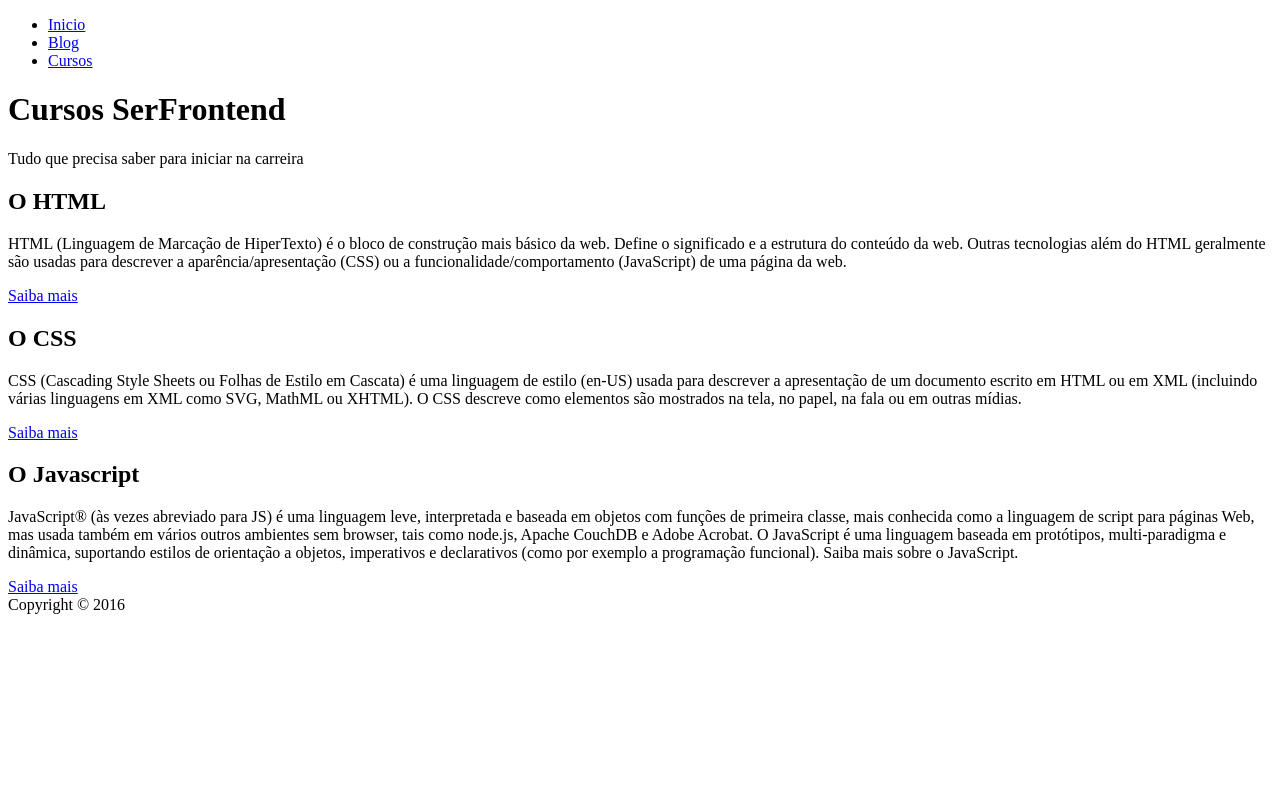
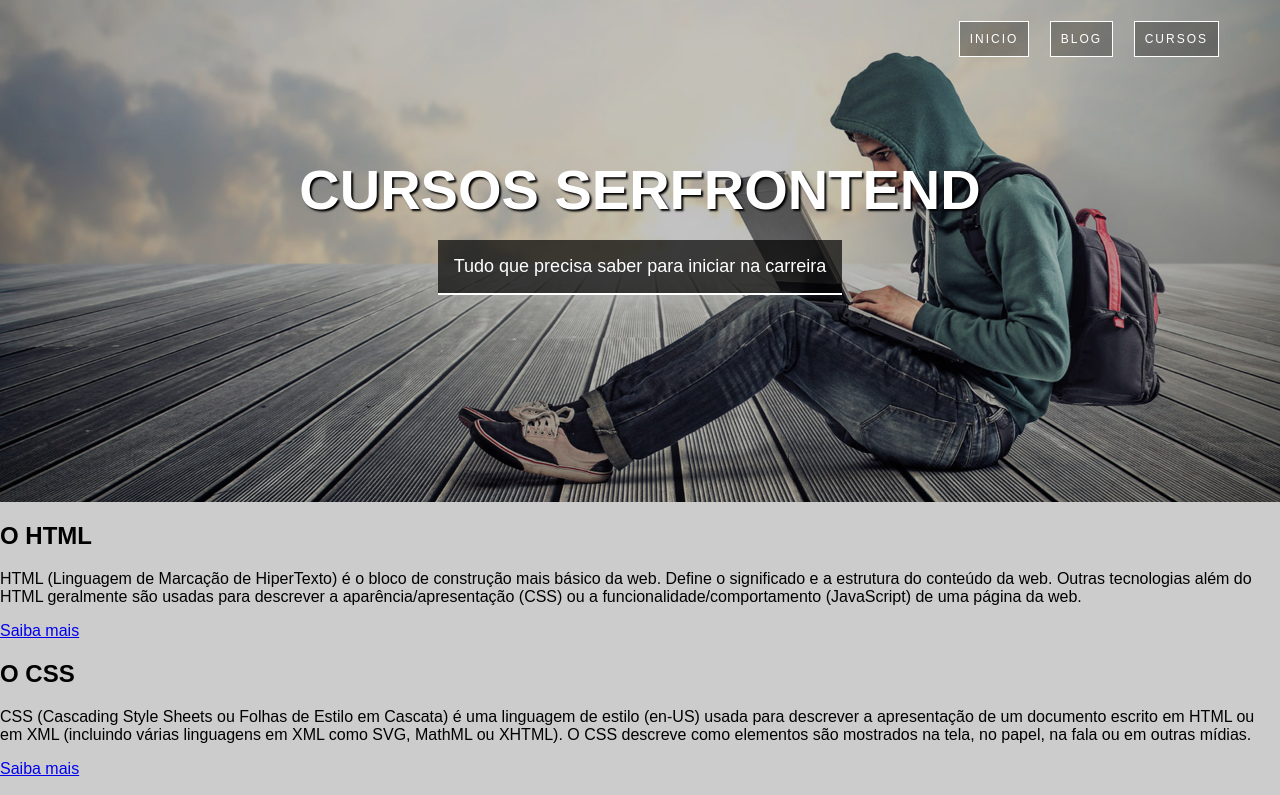
Before and after one commit to ThiagoTDS/PaginaFrontend, a plain HTML site: page index.html in a window 1280 px wide. Shown: the top 795 px of the page. Drawn offline with Linux system fonts and the light colour scheme.

Commit message:
Update navbar index page style CSS

```diff
--- /dev/null
+++ b/css/style.css
@@ -0,0 +1,54 @@
+body{
+    margin: 0;
+    font-family: Arial, Helvetica, sans-serif;
+    background-color: #ccc;
+}
+.hero{
+    background-image: url(../imagens/bg-3.jpg);
+    height: 500px;
+    background-size: cover;
+    background-position: right center;
+    padding: 1px;
+}
+.hero-content{
+    margin: 100px auto 0 auto;
+    width: 80%;
+    text-align: center;
+    color: #fff;
+}
+.hero-content h1{
+    font-size: 56px;
+    text-shadow: 2px 2px 2px #000;
+    text-transform: uppercase;
+    margin-bottom: 0;
+}
+.hero-content p{
+    background-color: rgba(0,0,0,0.7);
+    font-size: 18px;
+    display: inline-block;
+    padding: 16px;
+    border-bottom: 2px solid;
+}
+.hero nav ul{
+    margin: 20px 60px 0 0;
+    text-align: right;
+}
+.hero nav li{
+    display: inline-block;
+    list-style-type: none;
+    border: 1px solid white;
+    margin-left: 16px;
+}
+.hero nav a{
+    background-color: rgba(0,0,0,0.3);
+    padding: 10px;
+    display: block;
+    color: white;
+    text-decoration: none;
+    text-transform: uppercase;
+    font-size: 12px;
+    letter-spacing: 2px;
+}
+.hero nav a:hover{
+    background-color: rgba(0,0,0,0.5);
+}
--- a/index.html
+++ b/index.html
@@ -4,6 +4,7 @@
     <meta charset="UTF-8">
     <meta name="viewport" content="width=device-width, initial-scale=1.0">
     <title>SerFrontend</title>
+    <link rel="stylesheet" href="css/style.css">
 </head>
 <body>
     <header class="hero">
```
